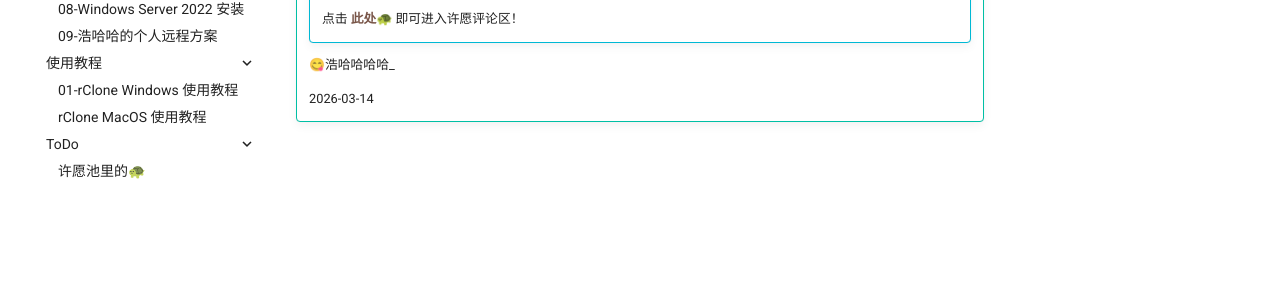
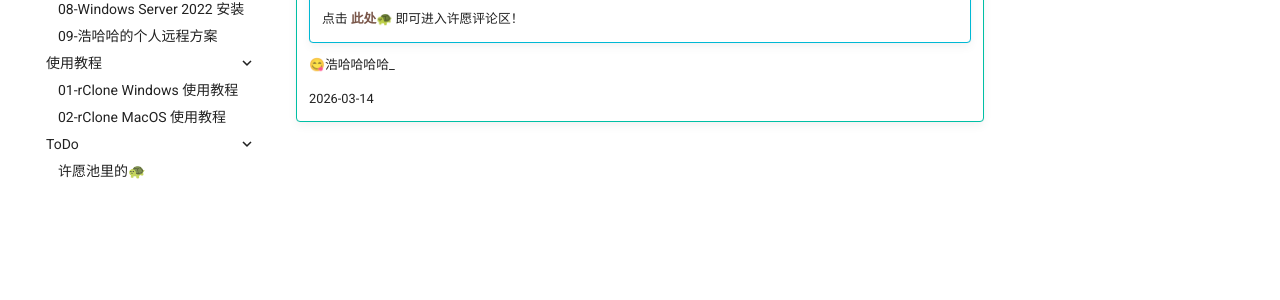
Before and after one commit to Haohahahaha/PeachBlossom-Lake, an MkDocs documentation site: the page built from docs/index.md, in a window 1280 px wide. Shown: the part 392-692 px from the top of the page. Built offline with MkDocs 1.6.1 and Material for MkDocs 9.7.7, drawn with Linux system fonts in a browser that asks for light colours.

Commit message:
2026-07-18_15:38:28 update

```diff
--- a/mkdocs.yml
+++ b/mkdocs.yml
@@ -55,7 +55,7 @@ nav:
       - 09-浩哈哈的个人远程方案: Server/09-My_Remote_Solv.md
     - 使用教程:
       - 01-rClone Windows 使用教程: Use/01-rClone-Windows.md
-      - rClone MacOS 使用教程: Use/02-rClone-MacOS.md
+      - 02-rClone MacOS 使用教程: Use/02-rClone-MacOS.md
     - ToDo:
       - 许愿池里的🐢: Todo/list.md
 
```
